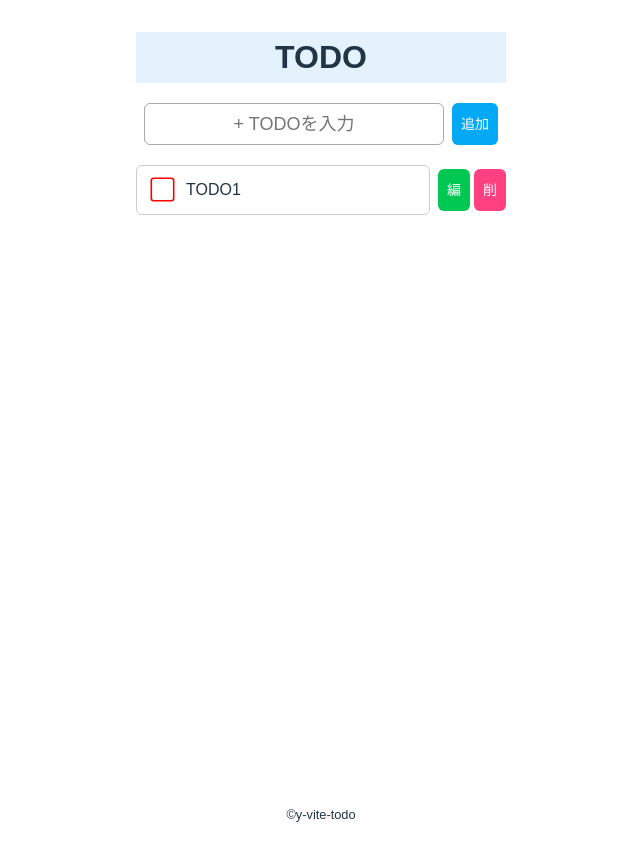
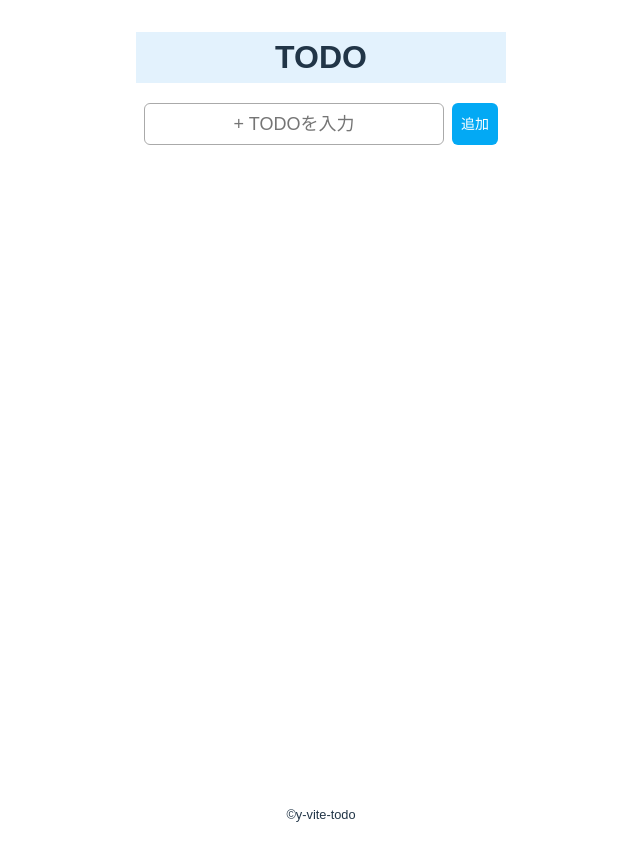
Before and after one commit to hirako74/my-vite-todo, a Vue app: page / in a window 1280 px wide. Shown: the top 858 px of the page, without its empty margins (319-959 px from the left). Built offline with nearby package versions, Linux system fonts and the light colour scheme.

Commit message:
TODO ローカルストレージ読み込み

```diff
--- a/src/components/MainTodo.vue
+++ b/src/components/MainTodo.vue
@@ -2,6 +2,14 @@
 import { ref } from 'vue';
 const todoRef = ref('');
 const todoListRef = ref([]);
+const ls = localStorage.todoList;
+todoListRef.value = ls ? JSON.parse(ls) : [];
+
+//const todoListRef = ref([
+//  { id: 1, task: 'example1' },
+//  { id: 2, task: 'example2' },
+//  { id: 3, task: 'example3' },
+//]);
 const addTodo = () => {
   //  console.log(todoRef.value);
   const id = new Date().getTime();
@@ -22,10 +30,10 @@ const addTodo = () => {
     <button class="btn" @click="addTodo">追加</button>
   </div>
   <div class="box_List">
-    <div class="todo_List">
+    <div class="todo_List" v-for="todo in todoListRef" :key="todo.id">
       <div class="todo">
         <input type="checkbox" class="check" />
-        <label>TODO1</label>
+        <label>{{ todo.task }}</label>
       </div>
       <div class="btns">
         <button class="btn green">編</button>
@@ -33,6 +41,11 @@ const addTodo = () => {
       </div>
     </div>
   </div>
+  <!--
+  <div v-for="(example, index) in todoExample" :key="index">
+    <p>{{ index }}.{{ example }}</p>
+  </div>
+  -->
 </template>
 
 <style scoped>
```
